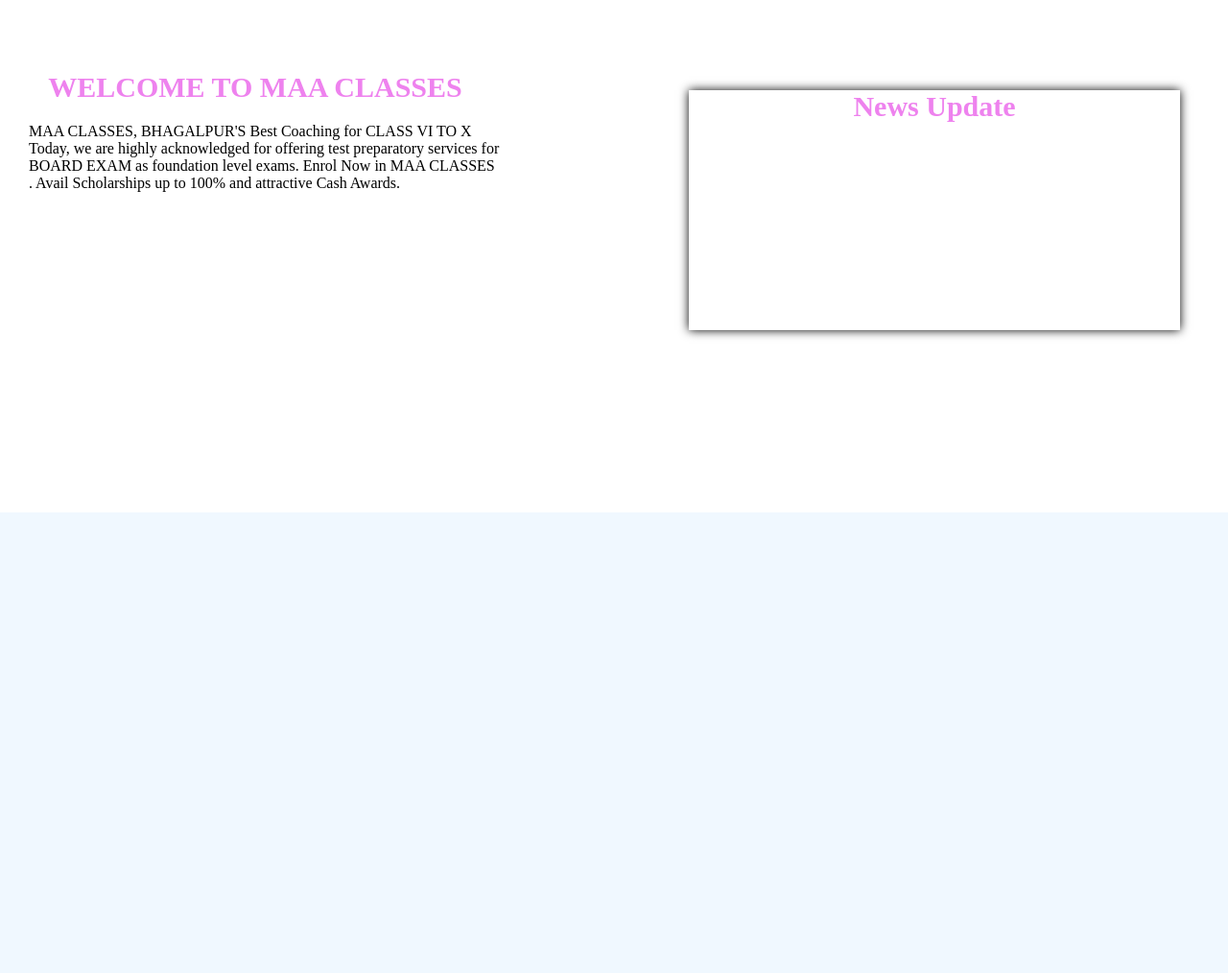
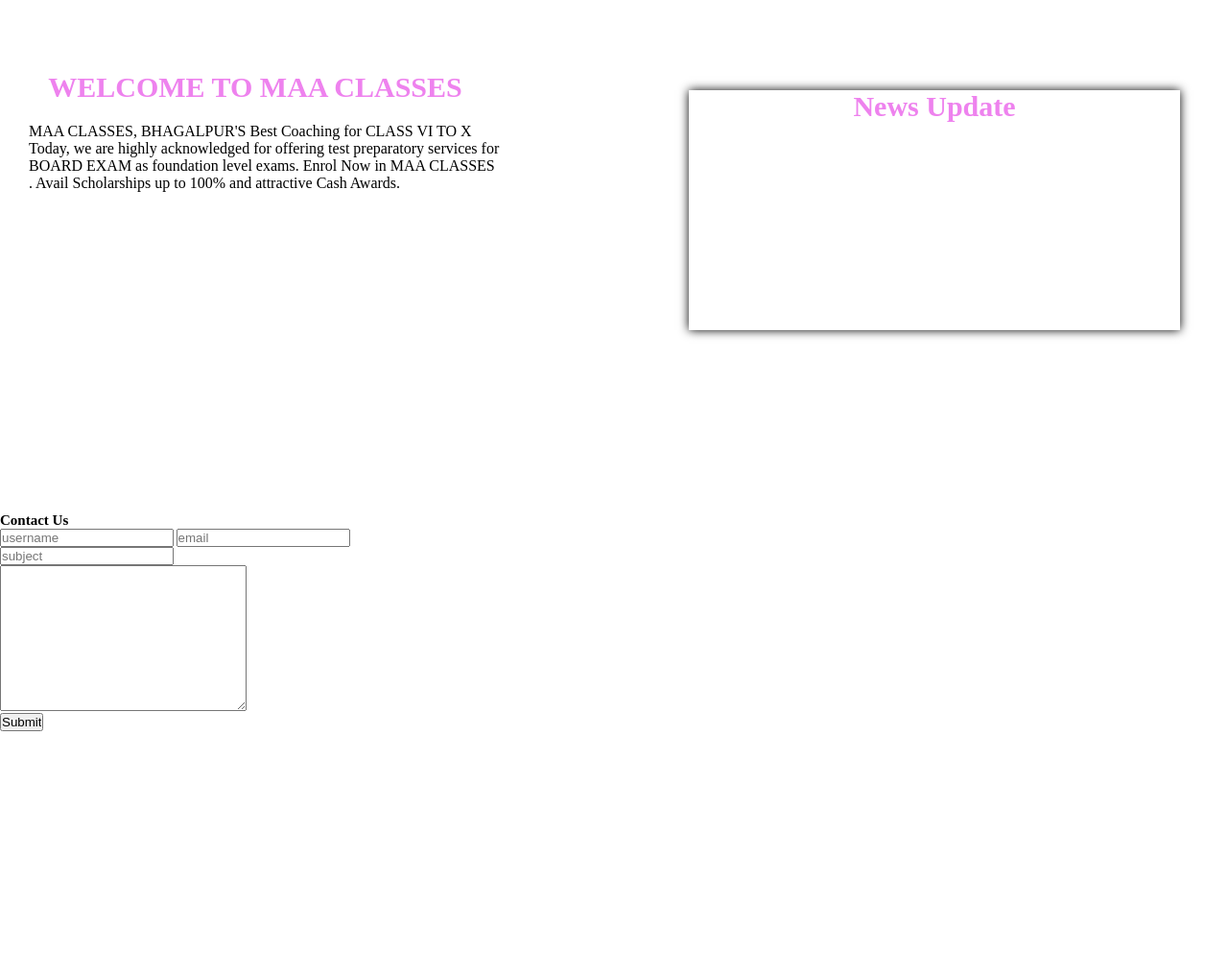
Before and after one commit to ajaybaaba/maaclasses.github.io, a plain HTML site: page index.html in a window 1280 px wide. Shown: the part 696-1710 px from the top of the page at 96% size. After the commit the page ends 1458 px from the top, so only its background shows below. Drawn offline with nearby package versions, Linux system fonts and the light colour scheme.

Commit message:
Update index.html

```diff
--- a/index.html
+++ b/index.html
@@ -3,6 +3,7 @@
 
 <head>
   <link rel="stylesheet" href="style.css">
+  <!-- <link rel="stylesheet" href="mastyle.css"> -->
   <title>Document</title>
 </head>
 
@@ -10,12 +11,9 @@
 
 
   <header class="header active">
-        <img src="/images/logo.jpeg" alt="this is logo" class="img"
-        />
+      <img src="/images/logo.jpeg" alt="LOGO" class="img" />
       <h1>MAA CLASSES</h1>
-
     <nav class="navbar">
-
       <ul class="navbar-list">
         <li><a class="navbar-link" href="">home</a></li>
         <li><a class="navbar-link" href="">About</a></li>
@@ -29,15 +27,10 @@
       <ion-icon name="menu-outline" class="mobile-nav-icon"></ion-icon>
       <ion-icon name="close-outline" class="mobile-nav-icon"></ion-icon>
     </div>
-
-
   </header>
-
   <div class="slideshow">
     <img src="images/img-1.jpeg" alt="images/img-1.jpeg" id="slideimage">
-
   </div>
-
 
   <main>
     <section class="section-hero">
@@ -48,11 +41,10 @@
             <p id="p">MAA CLASSES, BHAGALPUR'S Best Coaching for CLASS VI TO X
               Today, we are highly acknowledged for offering test preparatory services for
               BOARD EXAM as foundation level exams.
-                        Enrol Now in MAA CLASSES . Avail Scholarships up to 100% and attractive Cash Awards.</p>
-
+              Enrol Now in MAA CLASSES . Avail Scholarships up to 100% and attractive Cash Awards.
+            </p>
           </div>
           <div class="news">
-
             <div class="nws">
               <h3>News Update</h3>
             </div>
@@ -63,24 +55,65 @@
                 </marquee>
               </ul>
             </div>
-
           </div>
         </div>
       </div>
     </section>
+  </main>
+<!--
+  <section class="section-hro">
+    <div class="section-services">
+            <div class="hro">
+              <h4>ajayyhanmbnbnmsfm</h4> -->
 
-        <section class="section-services">
-            <div class="hero">
-                <ul>
-                    <marquee direction="up" scrollamount="1">
 
-                      <li>Admission is going on for 6th to 10th</li>
-                    </marquee>
-                  </ul>
+              <section class="section section-contact">
+                <div class="container">
+                  <h2 class="common-heading">Contact Us</h2>
+                  <span id="ar"><i class="bi bi-arrow-right"></i></span>
                 </div>
+                <div class="section-contact-main contact-container">
+                  <form action="#">
+                    <div class="grid grid-two-column">
+                      <div class="usr">
+                        <label for="username"></label>
+                        <input type="text" name="username" id="username" placeholder="username">
+
+                        <label for="email"></label>
+                        <input type="text" name="email" id="email" placeholder="email">
+                      </div>
+
+                    </div>
+                    <div>
+                      <label for="subject"></label>
+                      <input type="text" name="subject" placeholder="subject" id="subject">
+                    </div>
+
+                    <div><label for="textarea"></label></div>
+                    <textarea
+                    name="textarea"
+                    id="textarea"
+                    cols="30" rows="10">
+
+                  </textarea>
+
+                  <div>
+                    <input
+                    type="submit"
+                    name="submit"
+                    id="submit"
+                    class="btn"
+                    />
+                  </div>
+                  </form>
+                </div>
+
               </section>
-    </main>
 
+<!--
+            </div>
+            </div>
+        </section> -->
 
 
   <script type="module" src="https://unpkg.com/ionicons@5.5.2/dist/ionicons/ionicons.esm.js"></script>
```
Lines whose indentation alone changed are shown as unchanged.
